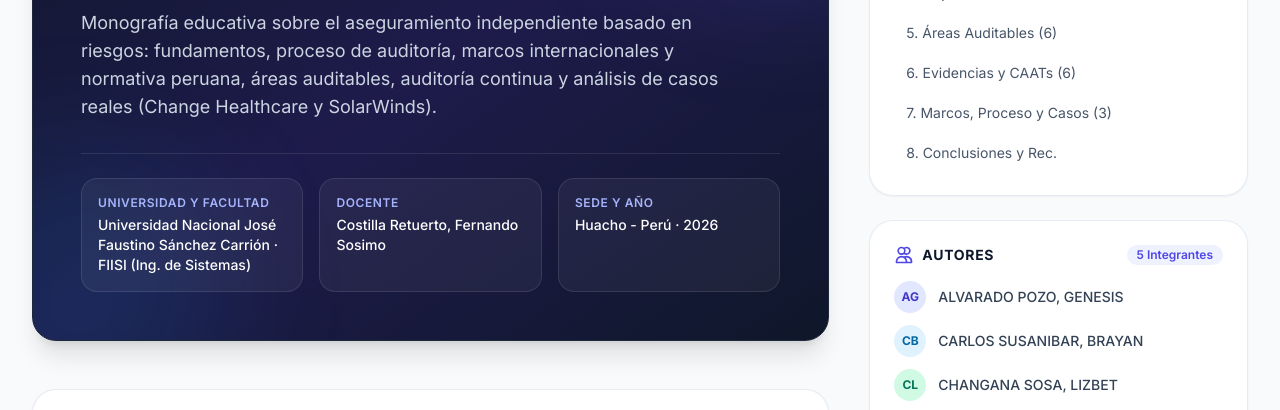
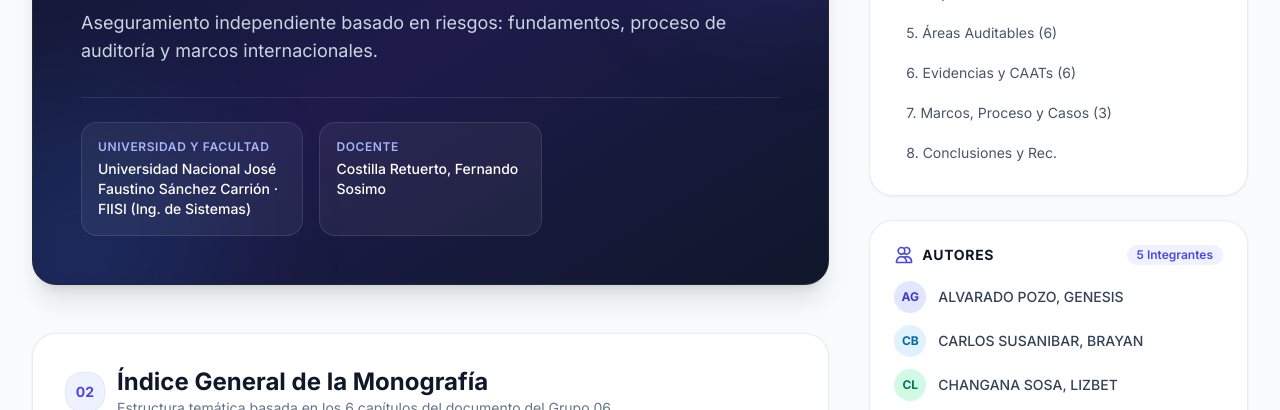
Before and after one commit to Andrestcc/pry_auditoria, a plain HTML site: page index.html in a window 1280 px wide. Shown: the part 319-729 px from the top of the page. Drawn offline with nearby package versions, Linux system fonts and the light colour scheme.

Commit message:
Update index.html

```diff
--- a/index.html
+++ b/index.html
@@ -155,7 +155,7 @@
 
             <!-- Subtítulo -->
             <p class="text-base sm:text-lg text-slate-300 leading-relaxed max-w-2xl mb-8">
-              Monografía educativa sobre el aseguramiento independiente basado en riesgos: fundamentos, proceso de auditoría, marcos internacionales y normativa peruana, áreas auditables, auditoría continua y análisis de casos reales (Change Healthcare y SolarWinds).
+              Aseguramiento independiente basado en riesgos: fundamentos, proceso de auditoría y marcos internacionales.
             </p>
 
             <!-- Datos de la Institución -->
@@ -167,10 +167,6 @@
               <div class="bg-white/5 rounded-2xl p-4 border border-white/10">
                 <span class="block text-xs uppercase tracking-wider text-indigo-300 font-semibold mb-1">Docente</span>
                 <span class="font-medium text-white">Costilla Retuerto, Fernando Sosimo</span>
-              </div>
-              <div class="bg-white/5 rounded-2xl p-4 border border-white/10">
-                <span class="block text-xs uppercase tracking-wider text-indigo-300 font-semibold mb-1">Sede y Año</span>
-                <span class="font-medium text-white">Huacho - Perú · 2026</span>
               </div>
             </div>
           </div>
```
